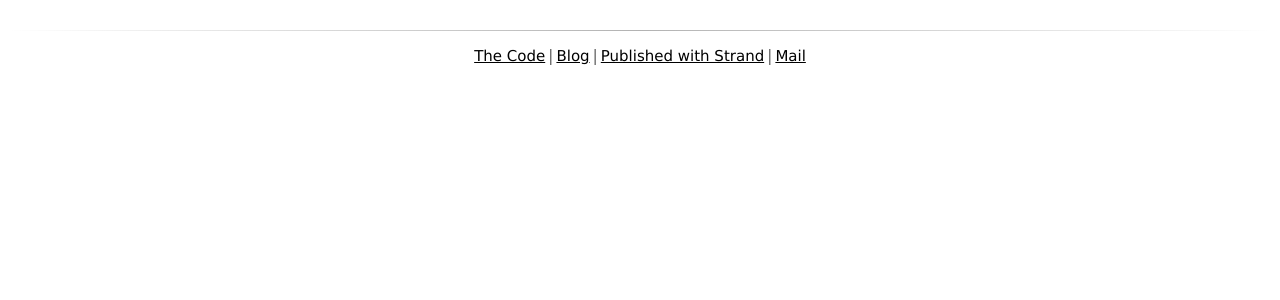
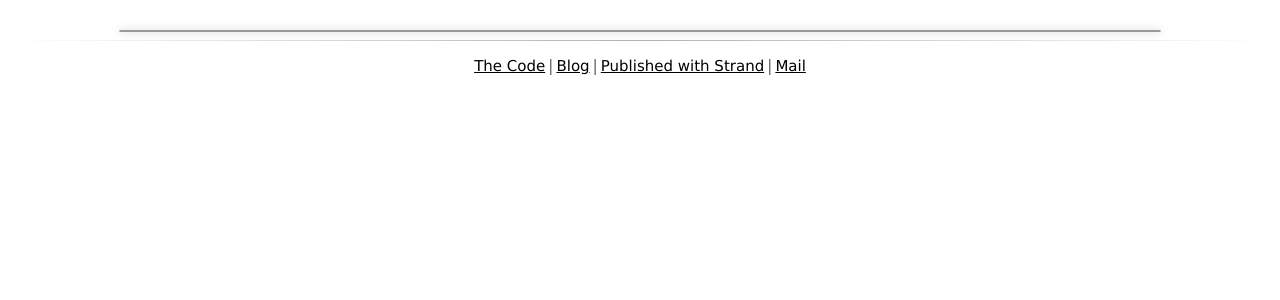
Before and after one commit to pranavrc/strand, a Flask app: page /preview in a window 1280 px wide. Shown: the top 300 px of the page. Run offline with Flask 2, Linux system fonts and the light colour scheme; parts of the project's set-up code (start-up, migrations or seed data) failed here and were passed over.

Commit message:
Box around content div, and other ui tweaks.

```diff
--- a/static/index.css
+++ b/static/index.css
@@ -1,6 +1,22 @@
 .content {
 	font-family: "Lucida Grande", "Lucida Sans Unicode", Verdana, Arial, Helvetica, sans-serif;
 	font-size: 15px;
+	margin: auto;
+	width: 1000px;
+	text-align: center;
+	border: 1px solid #999;
+	-webkit-box-shadow: 0px 0px 8px rgba(0, 0, 0, 0.3);
+	-moz-box-shadow: 0px 0px 8px rgba(0, 0, 0, 0.3);
+	box-shadow: 0px 0px 8px rgba(0, 0, 0, 0.3);
+	border-radius: 10px; /* creates rounded edges in some browsers */
+	padding-left: 20px; /* creates a space between text and left border */
+	padding-right: 20px;
+}
+
+.description, .timestamp {
+	font-family: "Lucida Grande", "Lucida Sans Unicode", Verdana, Arial, Helvetica, sans-serif;
+	font-size: 13px;
+	font-style: italic;
 	margin: auto;
 	width: 1000px;
 	text-align: center;
```
